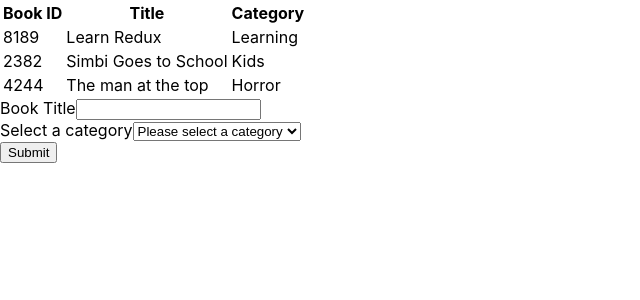
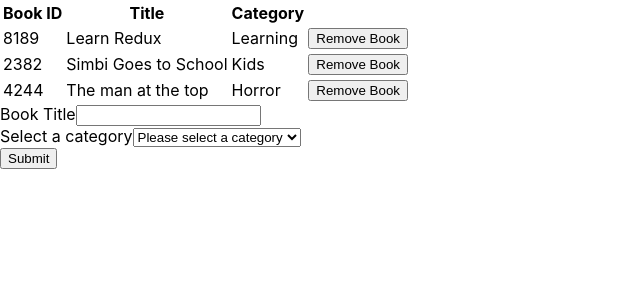
Before and after one commit to Maryjanee/Bookstore, a React (Create React App) app: page / in a window 1280 px wide. Shown: the top 300 px of the page, without its empty margins (0-640 px from the left). Built offline with nearby package versions, Linux system fonts and the light colour scheme.

Commit message:
Add remove book  Button to Book Component.

```diff
--- a/src/components/Book.js
+++ b/src/components/Book.js
@@ -8,6 +8,7 @@ const Book = props => {
       <td>{bookId}</td>
       <td>{bookTitle}</td>
       <td>{bookCategory}</td>
+      <td><button type="button">Remove Book</button></td>
     </tr>
   );
 };
```
